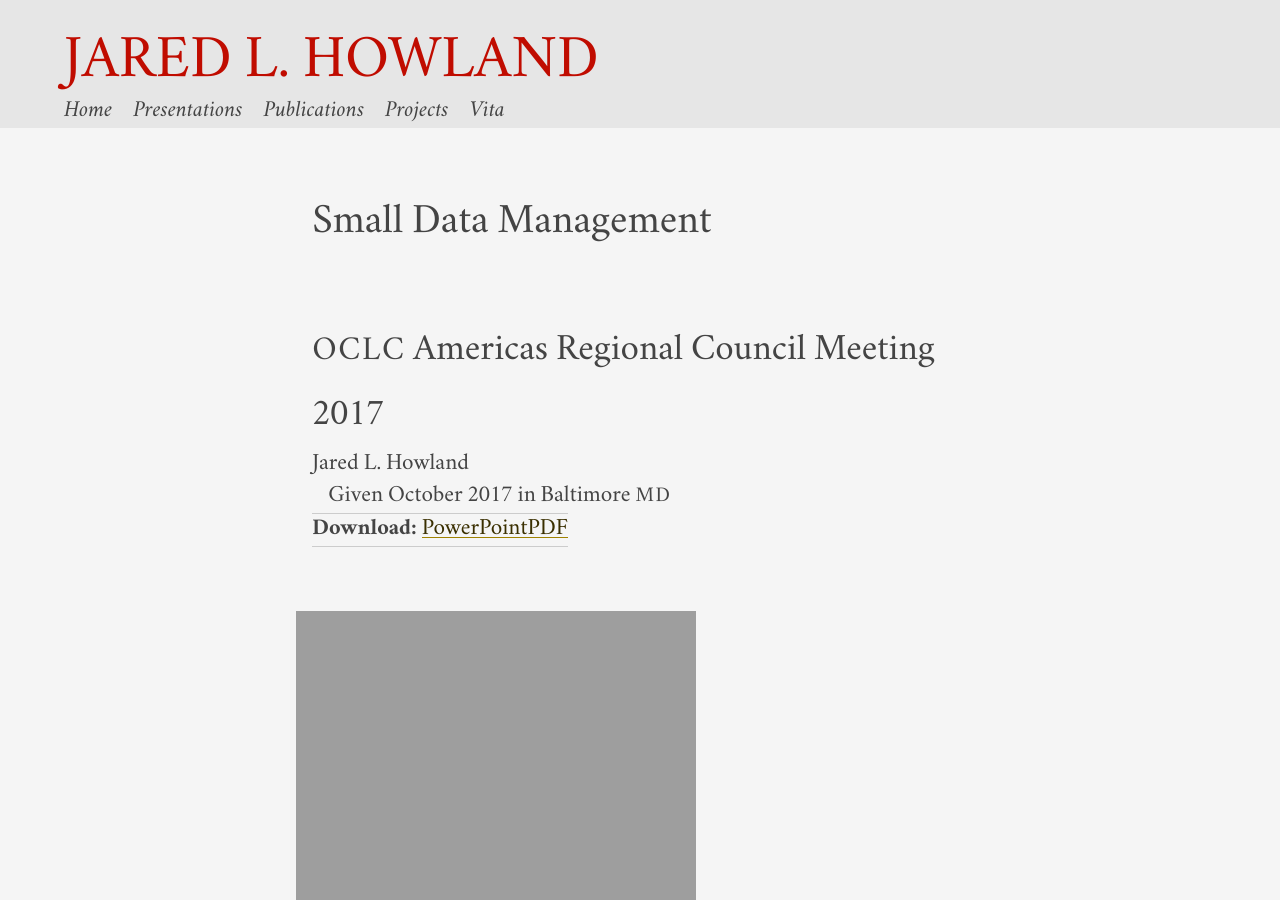
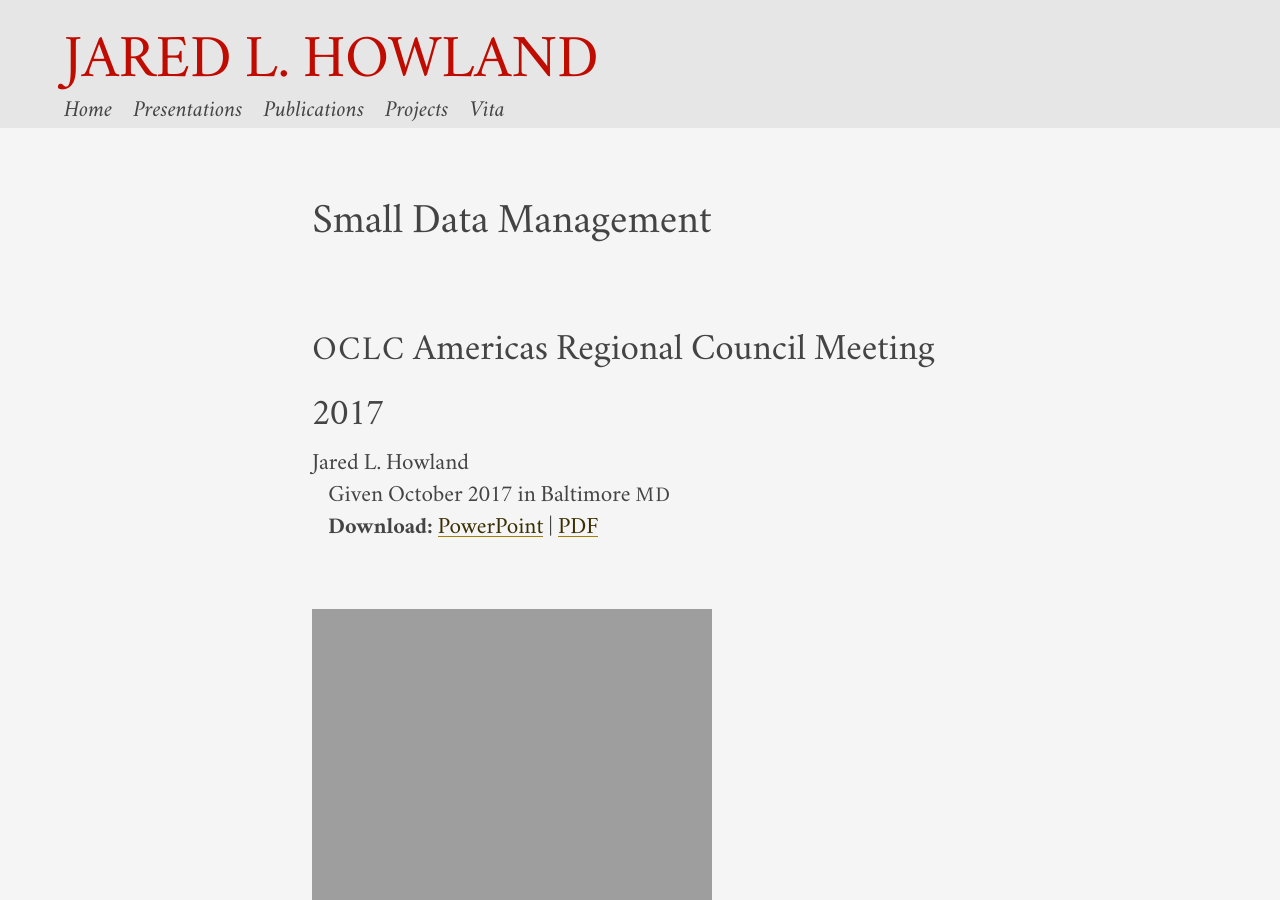
Before and after one commit to jaredhowland/jaredhowland.github.io, a Jekyll site: the page built from content/presentations/small-data-oclc.md, in a window 1280 px wide and 900 px high. Built offline with Jekyll 4.4.1, drawn with Linux system fonts in a browser that asks for light colours.

Commit message:
[FIX] Escape 'pipe'

```diff
--- a/content/presentations/small-data-oclc.md
+++ b/content/presentations/small-data-oclc.md
@@ -10,7 +10,7 @@ Jared L. Howland
 
 Given October 2017 in Baltimore <span class="caps">MD</span>
 
-**Download:** [PowerPoint][] | [PDF][]
+**Download:** [PowerPoint][] \| [PDF][]
 
 ![Slide 001][1]
 
```
